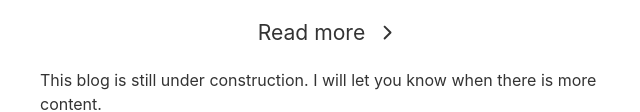
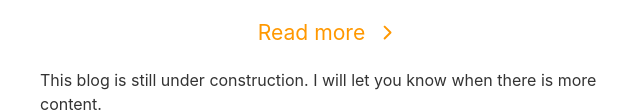
Before and after one commit to JosephMainaDev/mainadotkim-v1, a Gatsby site: page / in a window 1280 px wide. Shown: the part 447-559 px from the top of the page, without its empty margins (312-952 px from the left). Built offline with nearby package versions, Linux system fonts and the light colour scheme; Gatsby itself is replaced by a stand-in of ours; some packages are replaced by stand-ins of ours.

Commit message:
Update index.js
Add color #ff9800 to links on homepage.

```diff
--- a/src/pages/index.js
+++ b/src/pages/index.js
@@ -52,7 +52,7 @@ const TwitterLink = styled.a`
 const AboutLink = styled(Link)`
   display: flex;
   align-items: center;
-  color: inherit;
+  color: #ff9800;
   font-weight: 400;
   text-decoration: none;
   margin: 0px;
@@ -60,7 +60,7 @@ const AboutLink = styled(Link)`
 
   &:hover {
     text-decoration: Underline;
-    color: inherit;
+    color: #ff9800;
   }
 `
 
```
